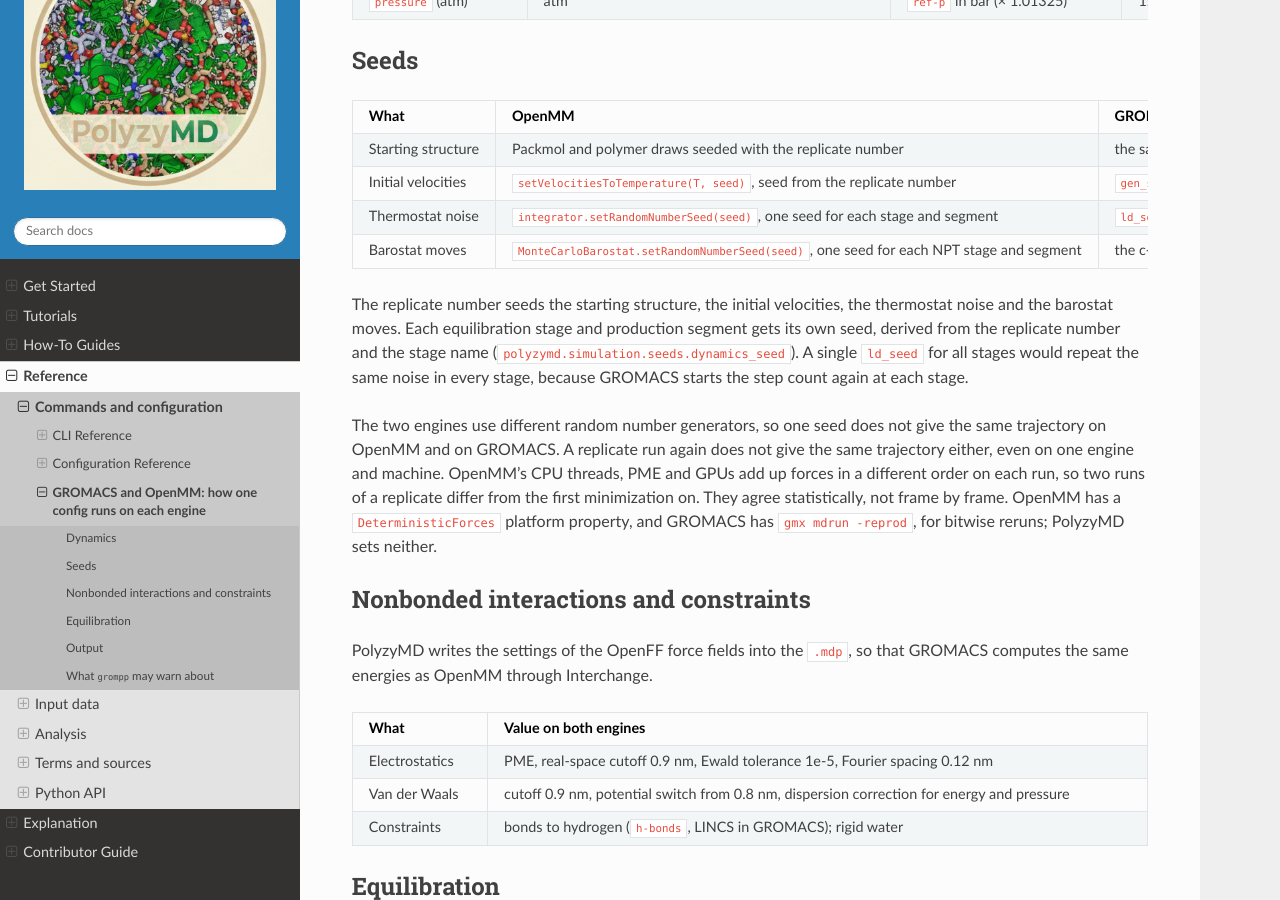
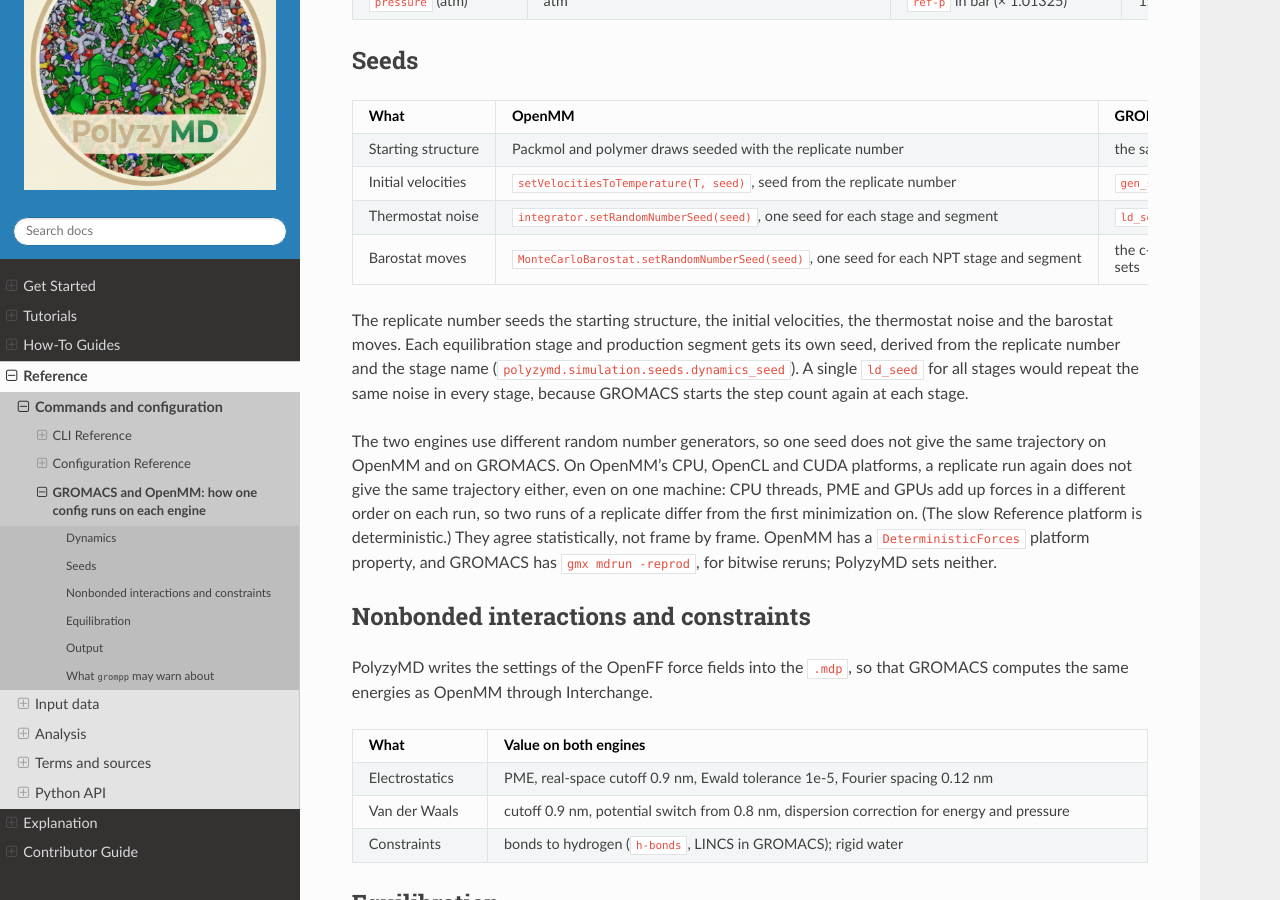
Before and after one commit to joelaforet/polyzymd, a Sphinx documentation site: the page built from docs/source/reference/gromacs_openmm.md, in a window 1280 px wide and 900 px high, scrolled down 847 px. Built offline with Sphinx 7.4.7 and the Read the Docs theme 3.1.0, drawn with Linux system fonts in a browser that asks for light colours.

Commit message:
Seed GROMACS thermostat and barostat noise for any integrator; exact reproducibility wording
ld_seed was written only with integrator sd, but GROMACS also draws v-rescale and c-rescale noise from it, so a seeded md stage now writes it too. The docs name the platforms whose reruns differ (CPU, OpenCL, CUDA; Reference is deterministic), and the hardware how-to no longer asks for a deterministic run. Review findings on #186.

```diff
--- a/docs/source/reference/gromacs_openmm.md
+++ b/docs/source/reference/gromacs_openmm.md
@@ -28,7 +28,7 @@
 | Starting structure | Packmol and polymer draws seeded with the replicate number | the same, built by PolyzyMD before export | 1:1 |
 | Initial velocities | `setVelocitiesToTemperature(T, seed)`, seed from the replicate number | `gen_seed`, seed from the replicate number | 1:1 |
 | Thermostat noise | `integrator.setRandomNumberSeed(seed)`, one seed for each stage and segment | `ld_seed`, one seed for each stage | 1:1 |
-| Barostat moves | `MonteCarloBarostat.setRandomNumberSeed(seed)`, one seed for each NPT stage and segment | the c-rescale noise uses `ld_seed` | 1:1 |
+| Barostat moves | `MonteCarloBarostat.setRandomNumberSeed(seed)`, one seed for each NPT stage and segment | the c-rescale noise uses `ld_seed`, which every stage's `.mdp` sets | 1:1 |
 
 The replicate number seeds the starting structure, the initial velocities,
 the thermostat noise and the barostat moves. Each equilibration stage and production segment
@@ -38,11 +38,12 @@
 the step count again at each stage.
 
 The two engines use different random number generators, so one seed does
-not give the same trajectory on OpenMM and on GROMACS. A replicate run
-again does not give the same trajectory either, even on one engine and
-machine. OpenMM's CPU threads, PME and GPUs add up forces in a different
-order on each run, so two runs of a replicate differ from the first
-minimization on. They agree statistically, not frame by frame. OpenMM has a
+not give the same trajectory on OpenMM and on GROMACS. On OpenMM's CPU,
+OpenCL and CUDA platforms, a replicate run again does not give the same
+trajectory either, even on one machine: CPU threads, PME and GPUs add up
+forces in a different order on each run, so two runs of a replicate differ
+from the first minimization on. (The slow Reference platform is
+deterministic.) They agree statistically, not frame by frame. OpenMM has a
 `DeterministicForces` platform property, and GROMACS has
 `gmx mdrun -reprod`, for bitwise reruns; PolyzyMD sets neither.
 
```
Also changed, not shown: docs/source/how_to/hardware_platforms.md (+4 -4 lines), docs/source/reference/configuration.md (+4 -3 lines), 2 other files.
